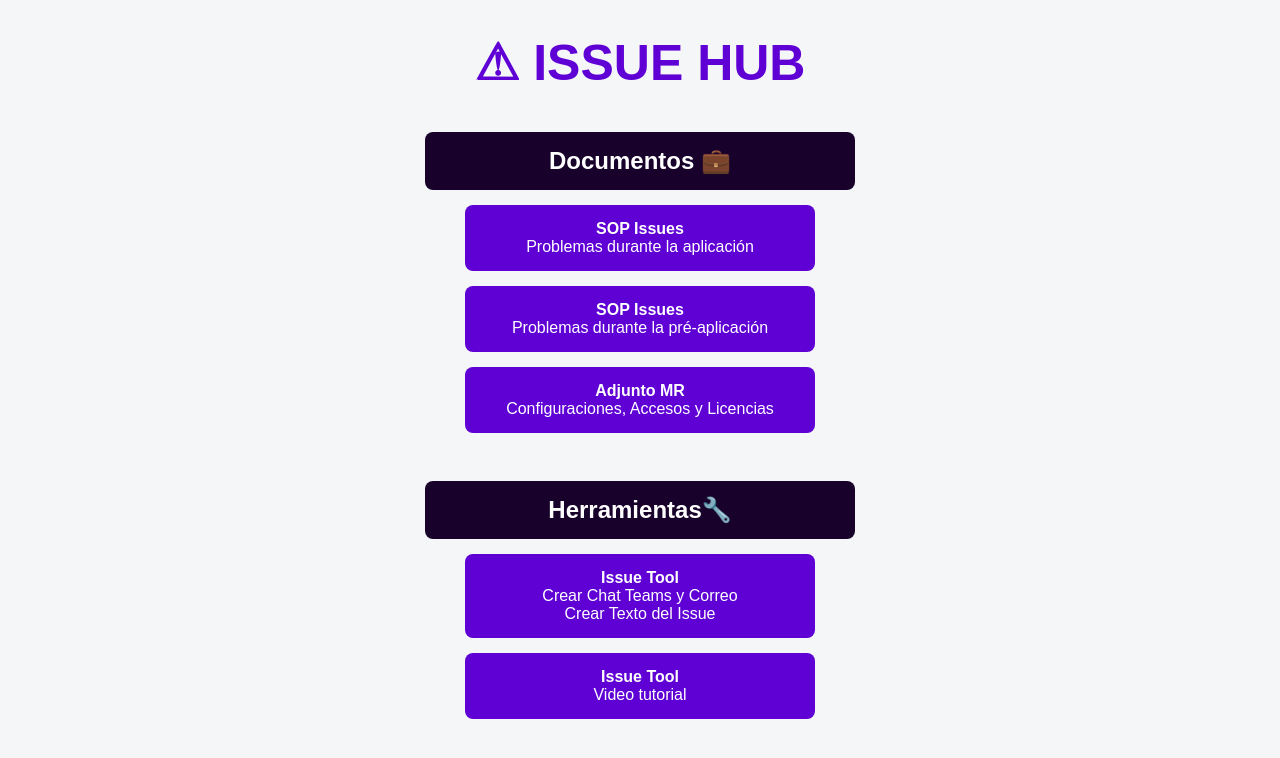
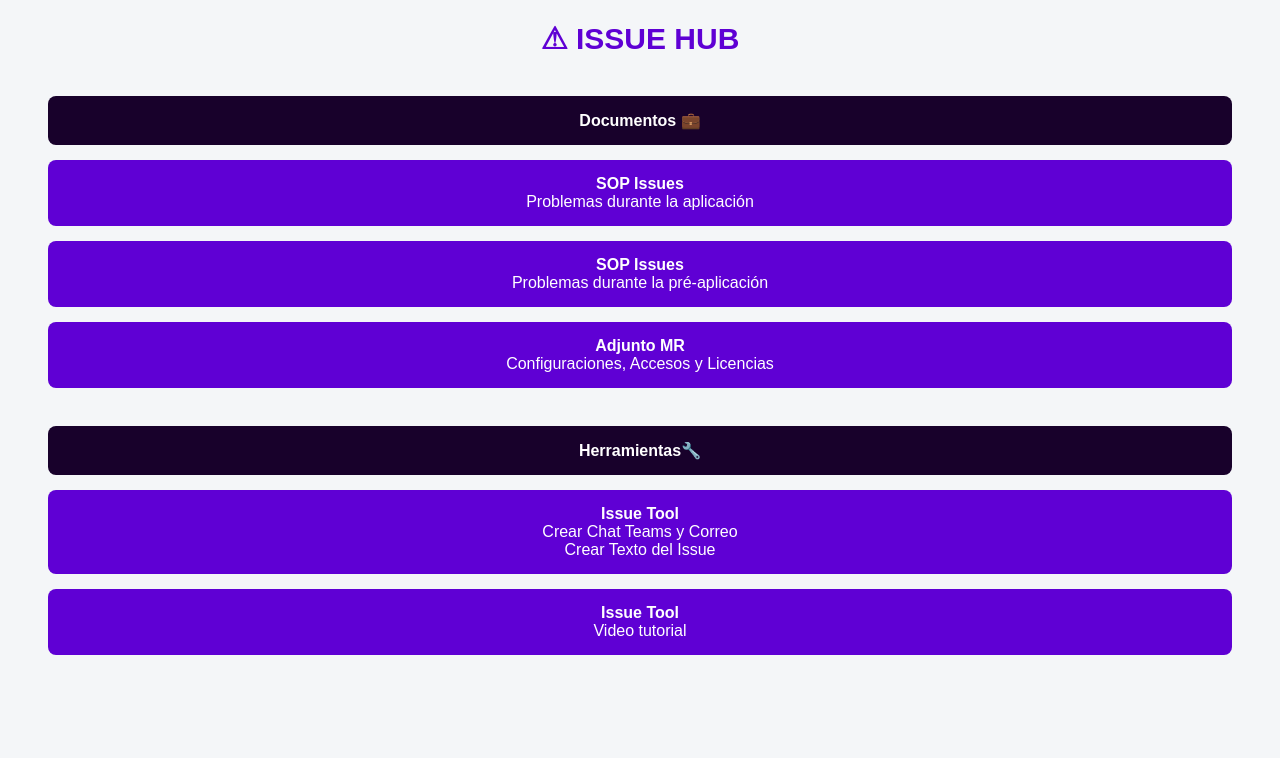
Before and after one commit to GEHCLATAMEDUCATION/issuetool, a plain HTML site: page index.html in a window 1280 px wide. Shown: the part 174-932 px from the top of the page. After the commit the page ends 892 px from the top, so only its background shows below. Drawn offline with Linux system fonts and the light colour scheme.

Commit message:
index.html

```diff
--- a/index.html
+++ b/index.html
@@ -15,19 +15,18 @@
 
         h1 {
             color: #5f00d4;
-			font-size: 50px;
+			font-size: 30px;
         }
 
 		h2 {
-			font-family: Arial, sans-serif;
 			display: block;
+            margin: 5px auto;
+            padding: 15px;
+            font-size: 16px;
             background-color: #18012b;
-            padding: 40px;
-			color: white;
-			padding: 15px;
-			margin: 15px auto;
-			width: 400px;
-			border-radius: 8px;
+            color: white;
+            border-radius: 8px;
+            text-decoration: none;
 		}
 
         .container {
@@ -36,7 +35,6 @@
 
         .btn {
             display: block;
-            width: 320px;
             margin: 15px auto;
             padding: 15px;
             font-size: 16px;
```
